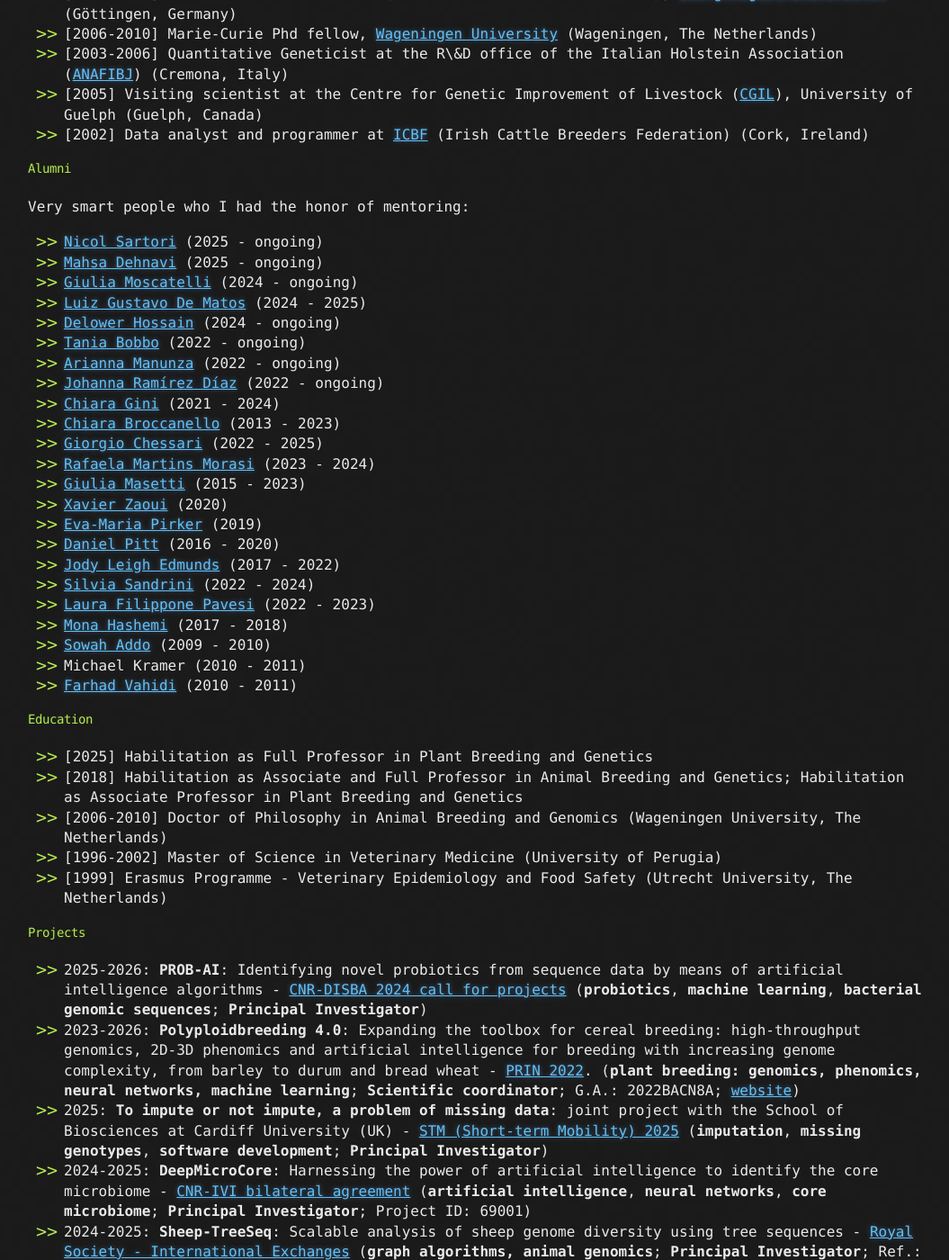
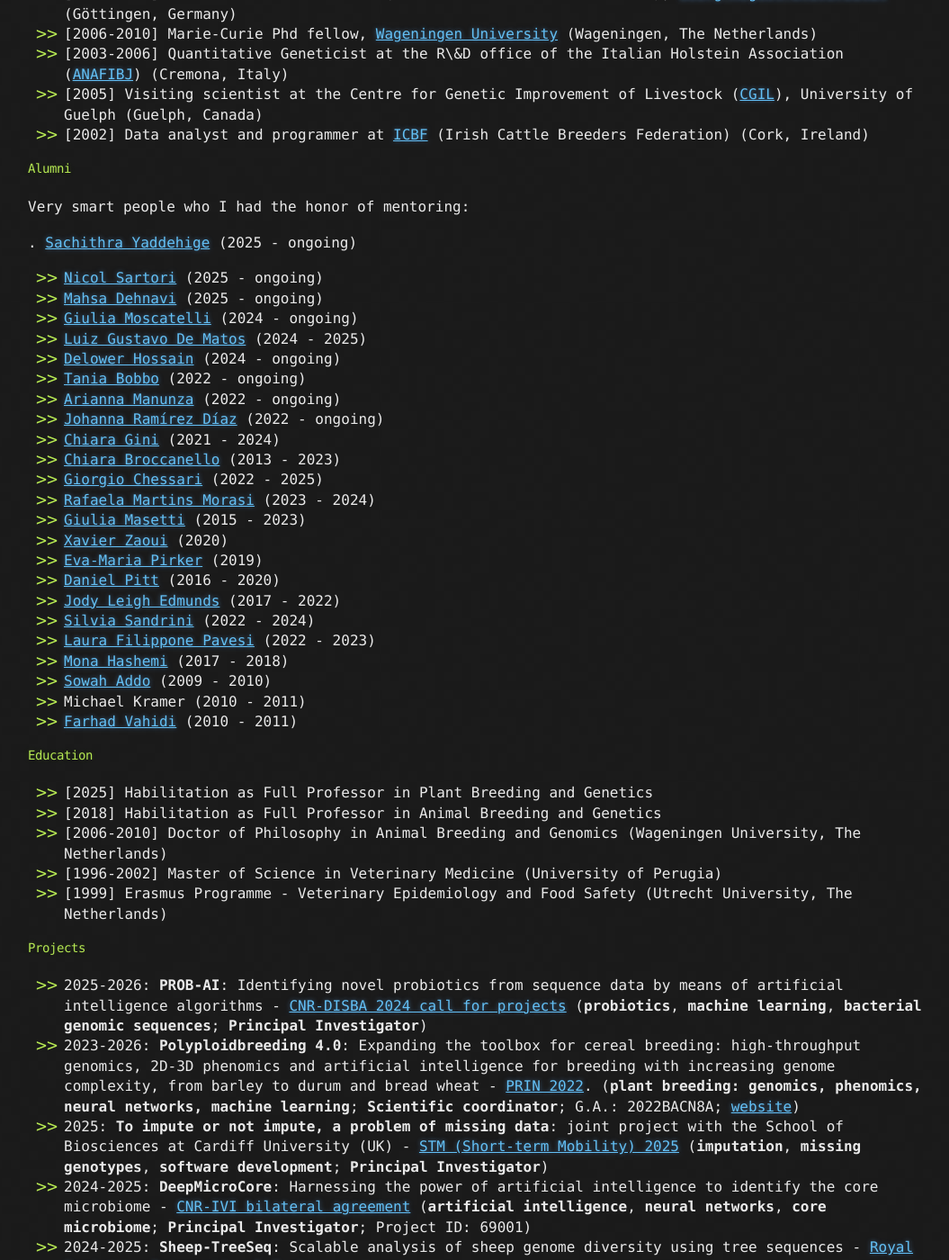
Before and after one commit to bioinformateachers/bioinformateachers.github.io, a Jekyll site: the page built from filippo.md, in a window 1280 px wide and 1400 px high, scrolled down 2324 px. Shown: the whole window at 90% size, without its empty margins (109-1164 px from the left). Built offline with Jekyll 4.4.1, drawn with Linux system fonts in a browser that asks for light colours; formulas are drawn with MathJax 3.

Commit message:
added: sachithra

```diff
--- a/filippo.md
+++ b/filippo.md
@@ -80,6 +80,7 @@ Current projects include: deep neural network models for image, sound, text and
 
 Very smart people who I had the honor of mentoring:
 
+. [Sachithra Yaddehige](https://unipd.academia.edu/SachithraKalhariYaddehige) (2025 - ongoing)
 - [Nicol Sartori](https://www.linkedin.com/in/nicolsartori/?originalSubdomain=it) (2025 - ongoing)
 - [Mahsa Dehnavi](https://scholar.google.com/citations?user=1tShe7cAAAAJ&hl=en) (2025 - ongoing)
 - [Giulia Moscatelli](https://www.researchgate.net/profile/Giulia-Moscatelli) (2024 - ongoing)
@@ -107,7 +108,7 @@ Very smart people who I had the honor of mentoring:
 #### Education
 
 - [2025] Habilitation as Full Professor in Plant Breeding and Genetics
-- [2018] Habilitation as Associate and Full Professor in Animal Breeding and Genetics; Habilitation as Associate Professor in Plant Breeding and Genetics
+- [2018] Habilitation as Full Professor in Animal Breeding and Genetics
 - [2006-2010] Doctor of Philosophy in Animal Breeding and Genomics (Wageningen University, The Netherlands)
 - [1996-2002] Master of Science in Veterinary Medicine (University of Perugia)
 - [1999] Erasmus Programme - Veterinary Epidemiology and Food Safety (Utrecht University, The Netherlands)
```
